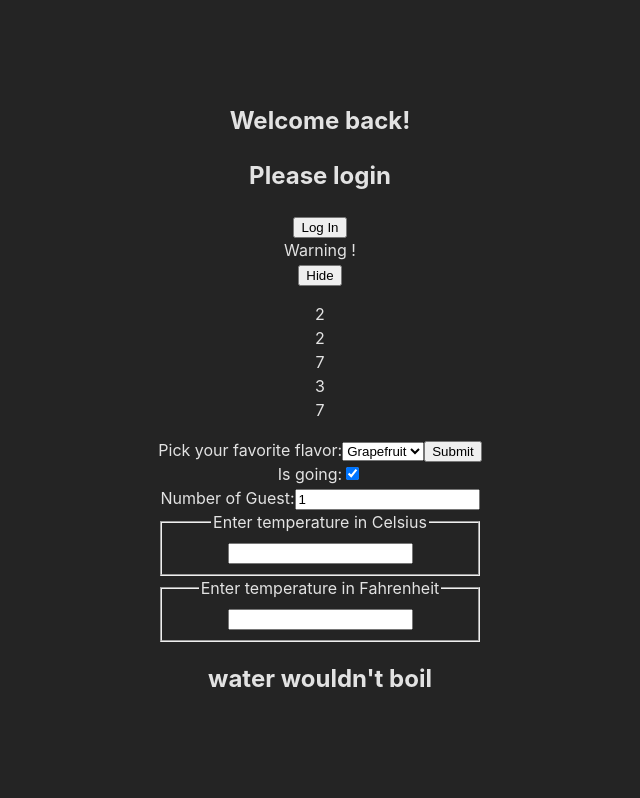
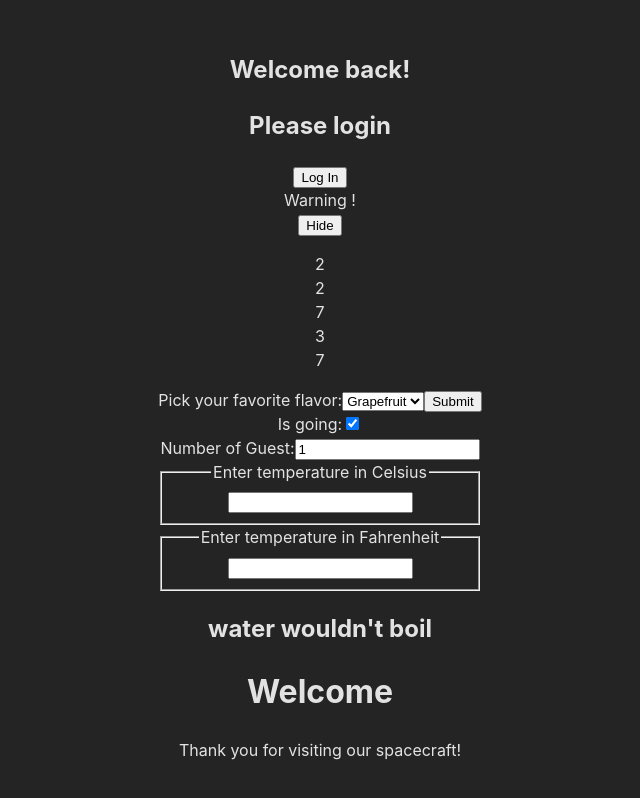
Before and after one commit to repsweet080303/react-training, a React (Vite) app in the folder vite-project-tsx/: page / in a window 1280 px wide. Shown: the top 798 px of the page, without its empty margins (320-960 px from the left). Built offline with nearby package versions, Linux system fonts and the light colour scheme.

Commit message:
#11 define WelcomeDialog and FancyBorder component in folder composition

```diff
--- a/vite-project-tsx/src/App.tsx
+++ b/vite-project-tsx/src/App.tsx
@@ -6,6 +6,7 @@ import ListNumber from './listAndKey/ListNumber';
 import NameForm from './form/NameForm';
 import Reservation from './form/Reservation';
 import Caculator from './LiftingStateUp/Calculator';
+import WelcomeDialog from './composition/WelcomeDialog';
 function App() {
   return (
     <div className='App'>
@@ -16,6 +17,7 @@ function App() {
       <NameForm />
       <Reservation />
       <Caculator/>
+      <WelcomeDialog/>
     </div>
   );
 }
--- /dev/null
+++ b/vite-project-tsx/src/composition/FancyBorder.tsx
@@ -0,0 +1,18 @@
+import React from 'react';
+
+interface Color {
+  color: string;
+  children: any;
+}
+
+function FancyBorder(props: Color) {
+  return (
+    <>
+      <div className={'FancyBorder FancyBorder-' + props.color}>
+        {props.children}
+      </div>
+    </>
+  );
+}
+
+export default FancyBorder;
--- /dev/null
+++ b/vite-project-tsx/src/composition/WelcomeDialog.tsx
@@ -0,0 +1,15 @@
+import React from 'react';
+import FancyBorder from './FancyBorder';
+
+function WelcomeDialog() {
+  return (
+    <>
+      <FancyBorder color='red'>
+        <h1 className='dialog-title'>Welcome</h1>
+        <p className='dialog-message'>Thank you for visiting our spacecraft!</p>
+      </FancyBorder>
+    </>
+  );
+}
+
+export default WelcomeDialog;
```
